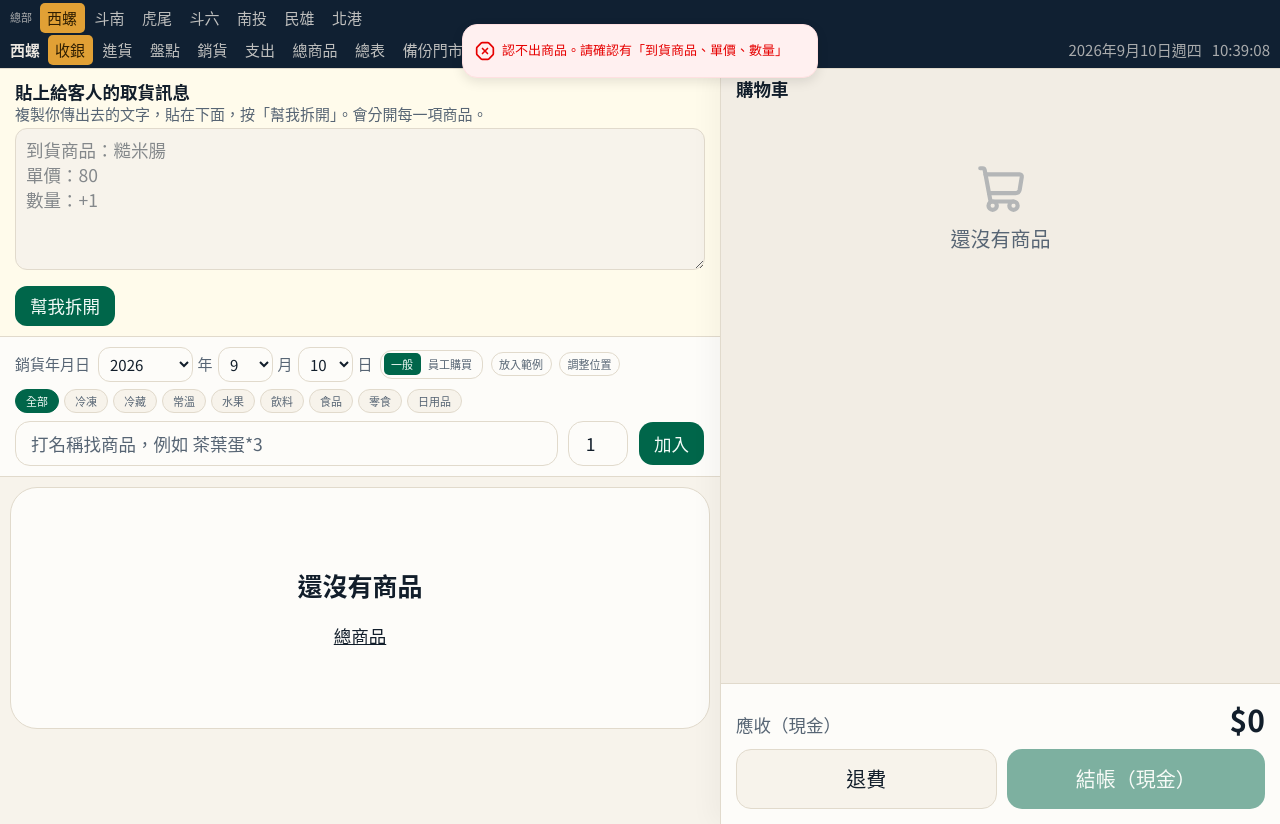
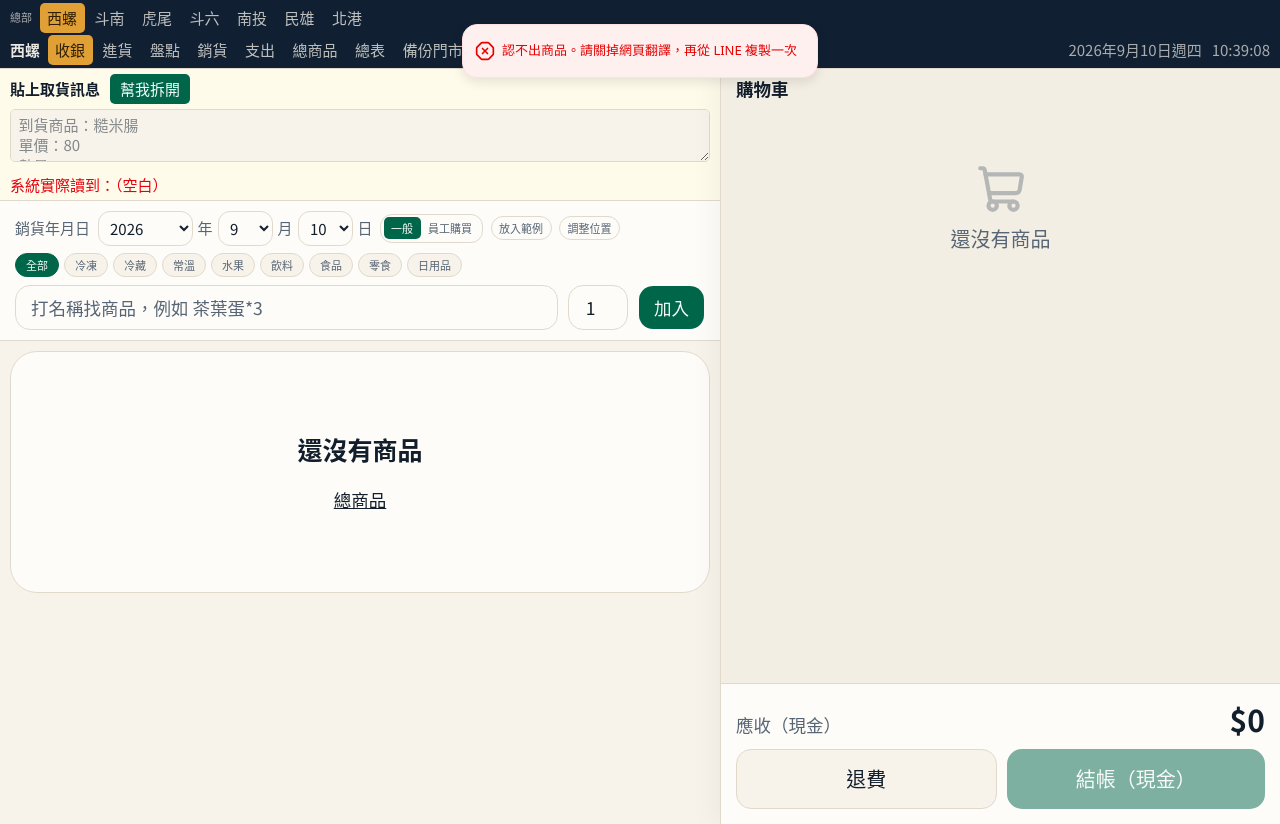
Before and after one commit to samsam60076-maker/sop, a Next.js app in the folder men-shi-pos/: page / in a window 1280 px wide. Both pictures are taken after a click on the button "幫我拆開". Built offline with nearby package versions, Linux system fonts and the light colour scheme.

Commit message:
Add files via upload

```diff
--- a/men-shi-pos/components/notice-split-panel.tsx
+++ b/men-shi-pos/components/notice-split-panel.tsx
@@ -20,7 +20,7 @@ export function NoticeSplitPanel({
     const next = parseArrivalNotice(text, products);
     setRows(next);
     if (next.length === 0) {
-      toast.error("認不出商品。請確認有「到貨商品、單價、數量」");
+      toast.error("認不出商品。請關掉網頁翻譯，再從 LINE 複製一次");
     }
   }
 
@@ -28,25 +28,12 @@ export function NoticeSplitPanel({
   const missing = (rows ?? []).filter((row) => !row.productId);
 
   return (
-    <div className="border-b bg-amber-50 px-3 py-2">
-      <p className="text-sm font-semibold">貼上給客人的取貨訊息</p>
-      <p className="text-xs text-muted-foreground">
-        複製你傳出去的文字，貼在下面，按「幫我拆開」。會分開每一項商品。
-      </p>
-      <textarea
-        value={text}
-        onChange={(event) => {
-          setText(event.target.value);
-          setRows(null);
-        }}
-        rows={5}
-        className="mt-1 w-full rounded-md border bg-background px-2 py-1.5 text-sm"
-        placeholder={"到貨商品：糙米腸\n單價：80\n數量：+1"}
-      />
-      <div className="mt-1.5 flex flex-wrap gap-2">
+    <div className="border-b bg-amber-50 px-2 py-1">
+      <div className="flex flex-wrap items-center gap-x-2 gap-y-1">
+        <p className="text-xs font-semibold">貼上取貨訊息</p>
         <button
           type="button"
-          className="h-8 rounded-md bg-primary px-3 text-sm text-primary-foreground"
+          className="h-6 rounded bg-primary px-2 text-xs text-primary-foreground"
           onClick={split}
         >
           幫我拆開
@@ -54,7 +41,7 @@ export function NoticeSplitPanel({
         {known.length > 0 ? (
           <button
             type="button"
-            className="h-8 rounded-md border px-3 text-sm"
+            className="h-6 rounded border bg-background px-2 text-xs"
             onClick={() => {
               onAdd(known);
               setText("");
@@ -65,8 +52,18 @@ export function NoticeSplitPanel({
           </button>
         ) : null}
       </div>
+      <textarea
+        value={text}
+        onChange={(event) => {
+          setText(event.target.value);
+          setRows(null);
+        }}
+        rows={2}
+        className="mt-1 w-full resize-y rounded border bg-background px-1.5 py-1 text-xs leading-snug"
+        placeholder={"到貨商品：糙米腸\n單價：80\n數量：+1"}
+      />
       {rows && rows.length > 0 ? (
-        <ul className="mt-2 space-y-1 text-sm">
+        <ul className="mt-1 space-y-0.5 text-xs">
           {rows.map((row, index) => (
             <li
               key={`${row.name}-${index}`}
@@ -86,6 +83,11 @@ export function NoticeSplitPanel({
           ))}
         </ul>
       ) : null}
+      {rows && rows.length === 0 ? (
+        <p className="mt-1 text-xs text-destructive">
+          系統實際讀到：{text.replace(/\s+/g, " ").slice(0, 80) || "（空白）"}
+        </p>
+      ) : null}
       {missing.length > 0 ? (
         <p className="mt-1 text-xs text-destructive">
           有 {missing.length} 項對不到總商品，不會加入收銀。
```
